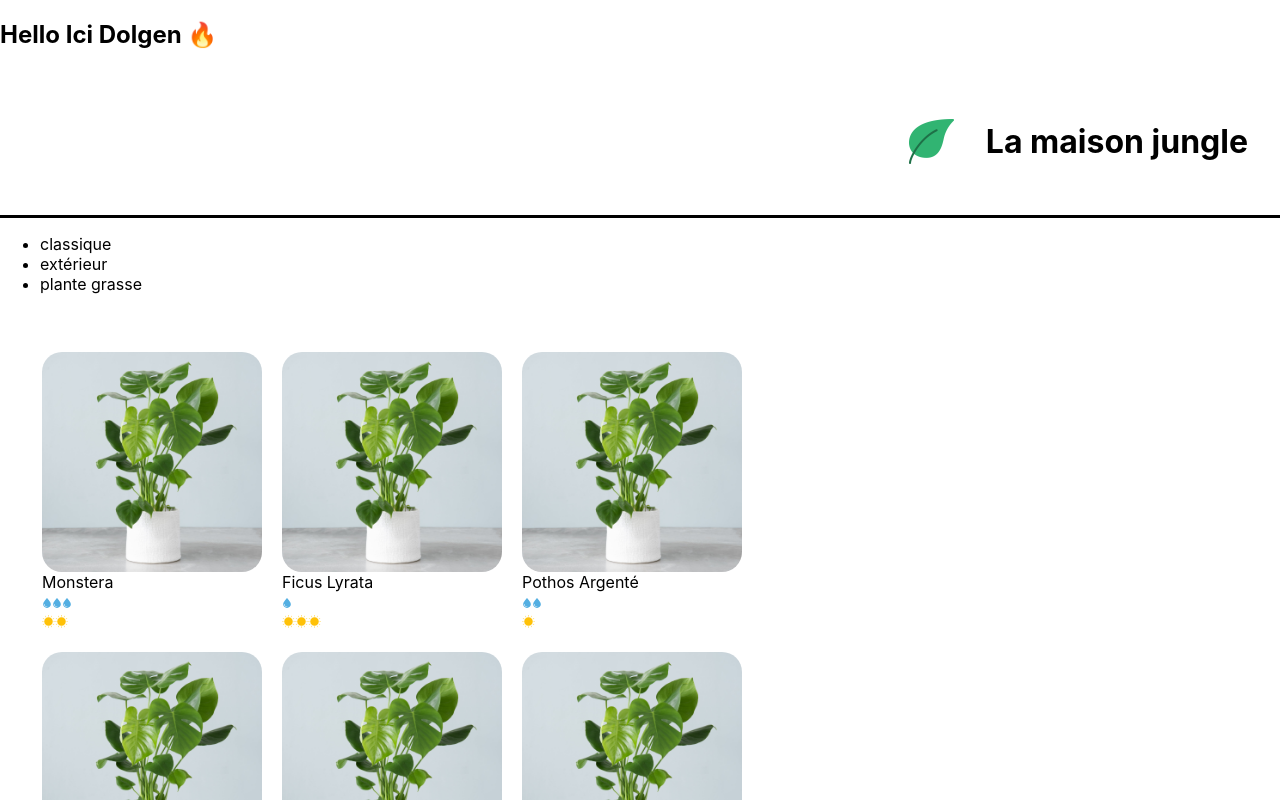
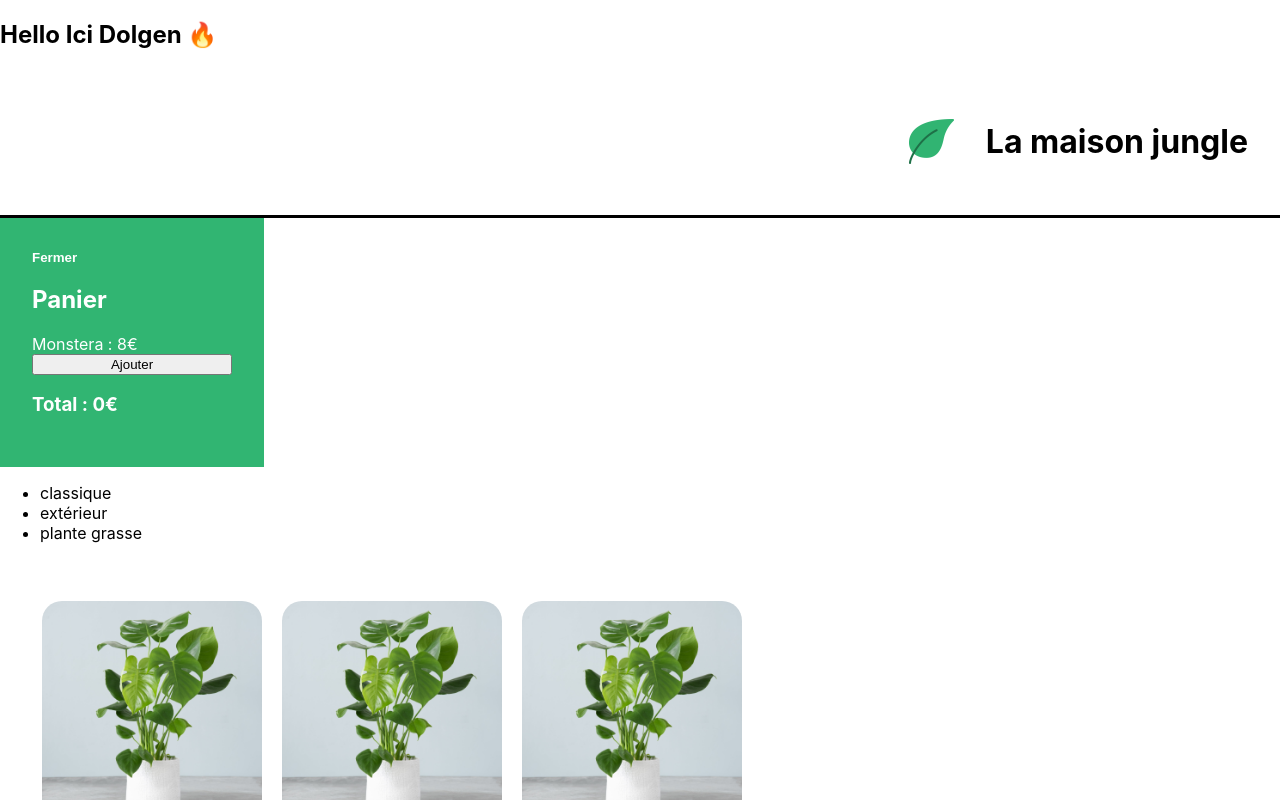
Before and after one commit to jamesattoh/React-App, a React (Create React App) app: page / in a window 1280 px wide. Shown: the top 800 px of the page. Built offline with nearby package versions, Linux system fonts and the light colour scheme.

Commit message:
starting useState

```diff
--- a/src/components/App.js
+++ b/src/components/App.js
@@ -1,5 +1,5 @@
 import Banner from "./Banner";
-//import Cart from "./Cart";
+import Cart from "./Cart";
 import ShoppingList from "./ShoppingList";
 import logo from "../assets/logo.png"
 import '../styles/banner.css'
@@ -10,13 +10,15 @@ function App() {
     <div>
       <h2>Hello Ici Dolgen 🔥</h2>
 
-      <Banner>
-          <img src={logo} alt='La maison jungle' className='lmj-logo'/>
-          <h1 className='lmj-title'> La maison jungle </h1>
-      </Banner>
-      <ShoppingList />
-      {/* <Cart /> */}
-      <Footer />
+			<Banner>
+				<img src={logo} alt='La maison jungle' className='lmj-logo' />
+				<h1 className='lmj-title'>La maison jungle</h1>
+			</Banner>
+			<div className='lmj-layout-inner'>
+				<Cart />
+				<ShoppingList />
+			</div>
+			<Footer />
     </div>
   )
 
--- a/src/components/Cart.js
+++ b/src/components/Cart.js
@@ -1,21 +1,34 @@
+import { useState } from 'react'
 import '../styles/cart.css'
 
-function Cart(){
-    const prixMontsera = 8
-    const prixLierre = 10
-    const prixBouquet = 15
+function Cart() {
+	const monsteraPrice = 8
+	const [cart, updateCart] = useState(0)
+	const [isOpen, setIsOpen] = useState(true)
 
-    return (
-        <div className="lmj-cart">
-            <h2>Le panier</h2>
-            <ul>
-                <li>Montsera : { prixMontsera } € </li>
-                <li> Lierre : { prixLierre } €</li>
-                <li> Bouquet : { prixBouquet } €</li>
-            </ul>
-            Total : {prixMontsera + prixLierre + prixBouquet } €
-        </div>
-    )
+	return isOpen ? (
+		<div className='lmj-cart'>
+			<button
+				className='lmj-cart-toggle-button'
+				onClick={() => setIsOpen(false)}
+			>
+				Fermer
+			</button>
+			<h2>Panier</h2>
+			<div>Monstera : {monsteraPrice}€</div>
+			<button onClick={() => updateCart(cart + 1)}>Ajouter</button>
+			<h3>Total : {monsteraPrice * cart}€</h3>
+		</div>
+	) : (
+		<div className='lmj-cart-closed'>
+			<button
+				className='lmj-cart-toggle-button'
+				onClick={() => setIsOpen(true)}
+			>
+				Ouvrir le Panier
+			</button>
+		</div>
+	)
 }
 
 export default Cart
--- a/src/components/Footer.js
+++ b/src/components/Footer.js
@@ -12,6 +12,11 @@ function Footer() {
     function handleInput(e) {
         setInputValue(e.target.value)
     }
+
+	/**l'effet de cette fonction est : lorsque je clique dans le champ, et apres je clique
+	 * qlq part autre que le chanmp de saisie, j'ai une alert
+	 * et c'est grace au event onBlur
+	 **/
 
     function handleBlur(){
         if(!inputValue.includes('@')){
@@ -29,7 +34,7 @@ function Footer() {
 				placeholder='Entrez votre mail'
 				onChange={handleInput}
 				value={inputValue}
-				onBlur={handleBlur}
+				onBlur={handleBlur} //l'event en question geree par handleBlur
             />
 		</footer>
 	)
--- a/src/styles/cart.css
+++ b/src/styles/cart.css
@@ -2,4 +2,33 @@
 	color: white;
 	background-color: #31b572;
 	padding: 32px;
+	display: flex;
+	flex-direction: column;
+	justify-content: flex-start;
+	width: 200px;
 }
+
+.lmj-cart-add-button {
+	margin-left: 32px;
+	cursor: pointer;
+}
+
+.lmj-cart-toggle-button {
+	background: none;
+	outline: none;
+	border: none;
+	font-weight: 600;
+	cursor: pointer;
+	align-self: self-start;
+	padding: 0;
+	color: white;
+}
+
+.lmj-cart-closed {
+	padding: 32px;
+	width: 200px;
+}
+
+.lmj-cart-closed > button {
+	color: black;
+}
```
